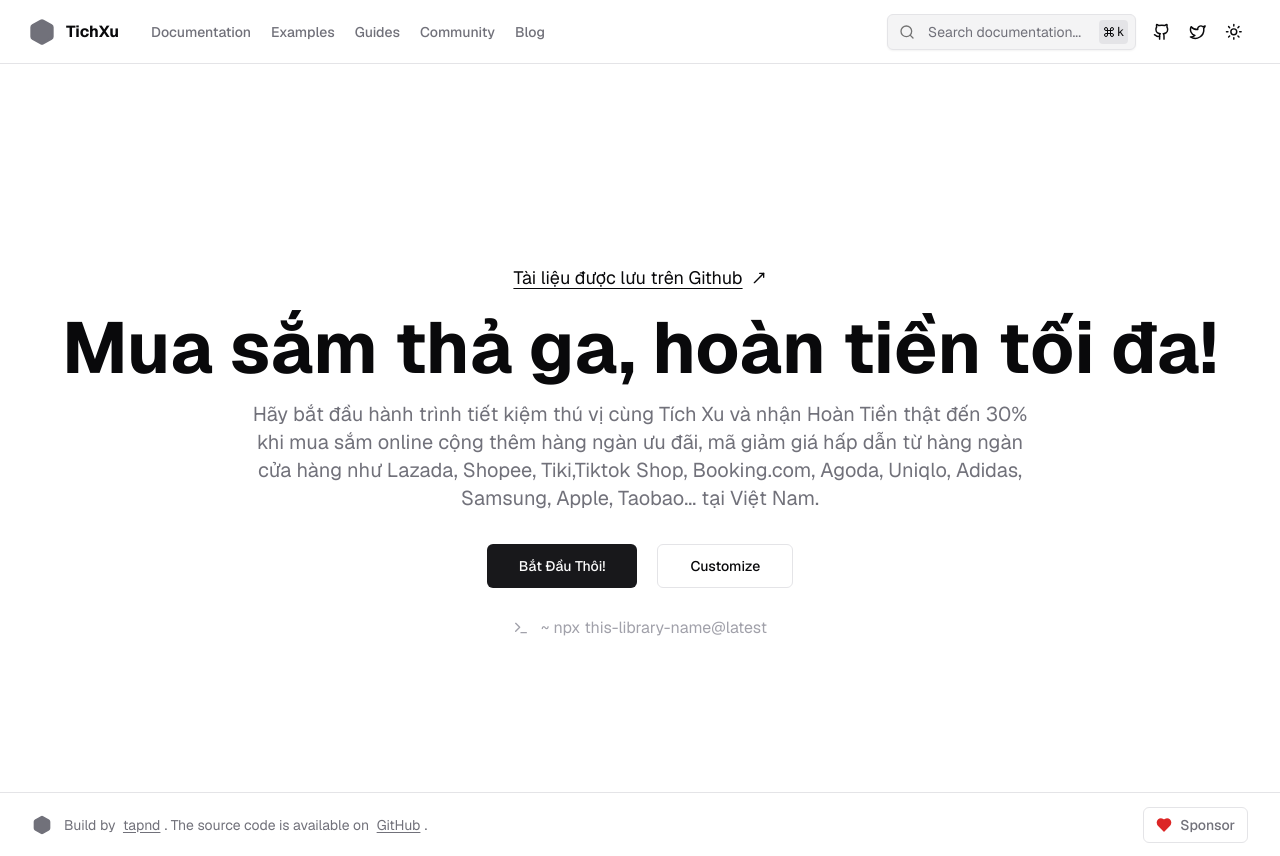
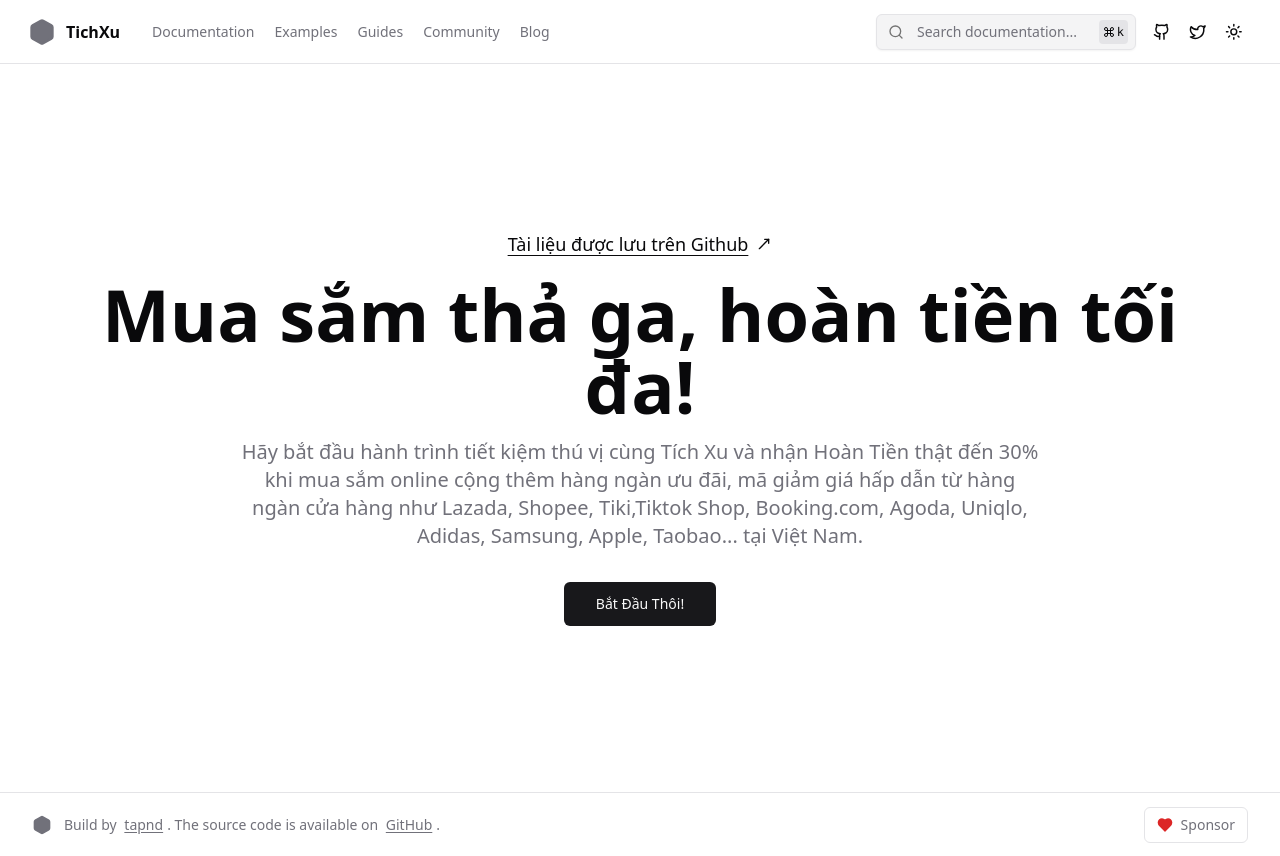
Before and after one commit to gabrieltnguyen/tichxu, a Next.js app: page / in a window 1280 px wide. Built offline with nearby package versions, Linux system fonts and the light colour scheme.

Commit message:
update homepage

```diff
--- a/app/layout.tsx
+++ b/app/layout.tsx
@@ -1,8 +1,6 @@
 import type { Metadata } from "next";
 import { ThemeProvider } from "@/components/theme-provider";
 import { Navbar } from "@/components/navbar";
-import { GeistSans } from "geist/font/sans";
-import { GeistMono } from "geist/font/mono";
 import { Footer } from "@/components/footer";
 import "./globals.css";
 
@@ -21,7 +19,7 @@
   return (
     <html lang="en" suppressHydrationWarning>
       <body
-        className={`${GeistSans.variable} ${GeistMono.variable} font-regular`}
+        className={`font-regular`}
         suppressHydrationWarning
       >
         <ThemeProvider
--- a/app/page.tsx
+++ b/app/page.tsx
@@ -27,7 +27,7 @@
         >
           Bắt Đầu Thôi!
         </Link>
-        <Link
+        {/* <Link
           href="#"
           className={buttonVariants({
             variant: "outline",
@@ -36,11 +36,11 @@
           })}
         >
           Customize
-        </Link>
+        </Link> */}
       </div>
-      <span className="flex flex-row items-center gap-2 text-zinc-400 text-md mt-7 -mb-12 max-[800px]:mb-12">
+      {/* <span className="flex flex-row items-center gap-2 text-zinc-400 text-md mt-7 -mb-12 max-[800px]:mb-12">
         <TerminalIcon className="w-4 h-4 mr-1" /> ~ npx this-library-name@latest
-      </span>
+      </span> */}
     </div>
   );
 }
--- a/package.json
+++ b/package.json
@@ -17,7 +17,6 @@
     "@radix-ui/react-tabs": "^1.0.4",
     "class-variance-authority": "^0.7.0",
     "clsx": "^2.1.0",
-    "geist": "^1.3.0",
     "lucide-react": "^0.368.0",
     "next": "^14.2.4",
     "next-mdx-remote": "^5.0.0",
--- a/tailwind.config.ts
+++ b/tailwind.config.ts
@@ -59,8 +59,8 @@
         sm: "calc(var(--radius) - 4px)",
       },
       fontFamily: {
-        code: ["var(--font-geist-mono)"],
-        regular: ["var(--font-geist-sans)"],
+        // code: ["var(--font-geist-mono)"],
+        // regular: ["var(--font-geist-sans)"],
       },
       keyframes: {
         "accordion-down": {
```
Also changed, not shown: 1 other file (tests, documents, lock files or other folders).
